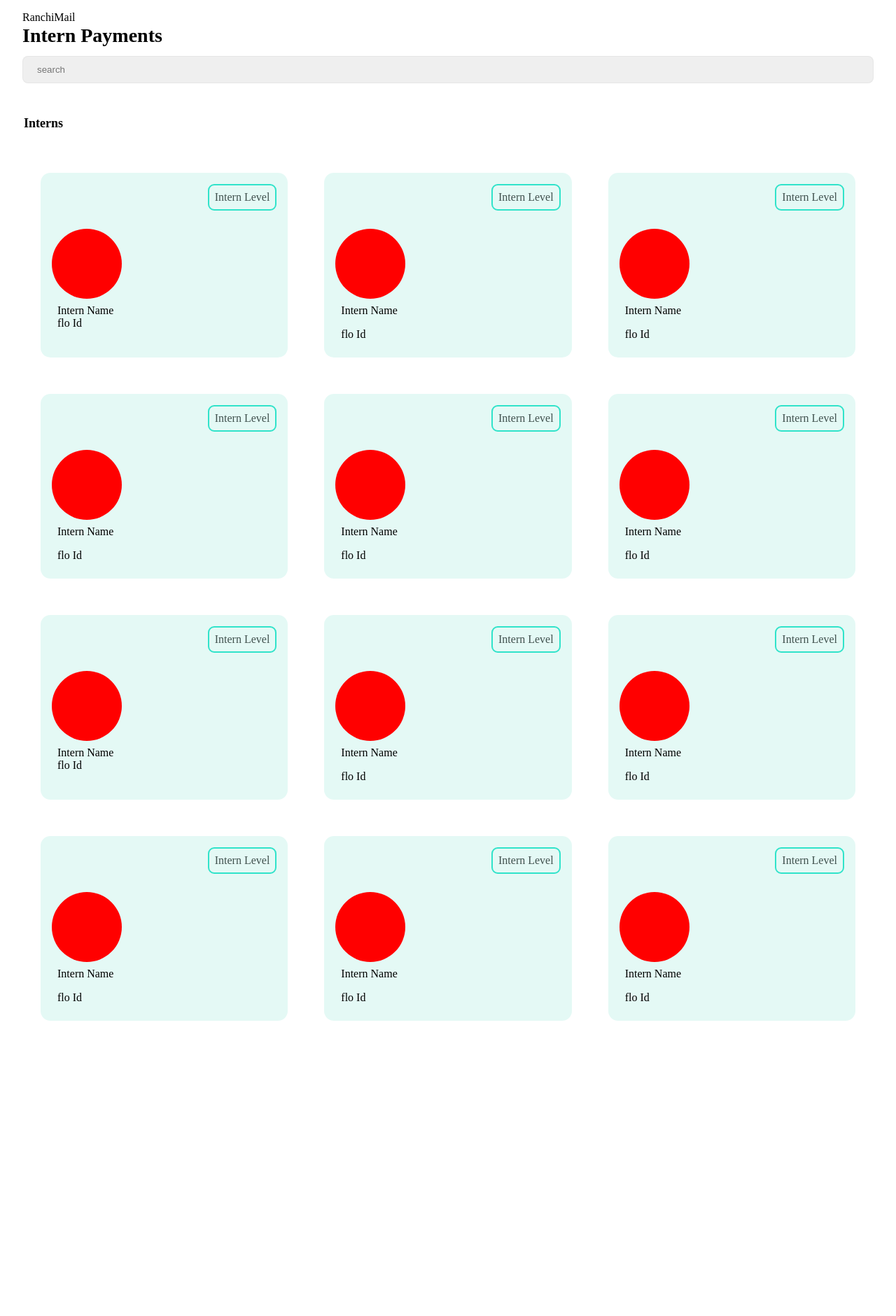
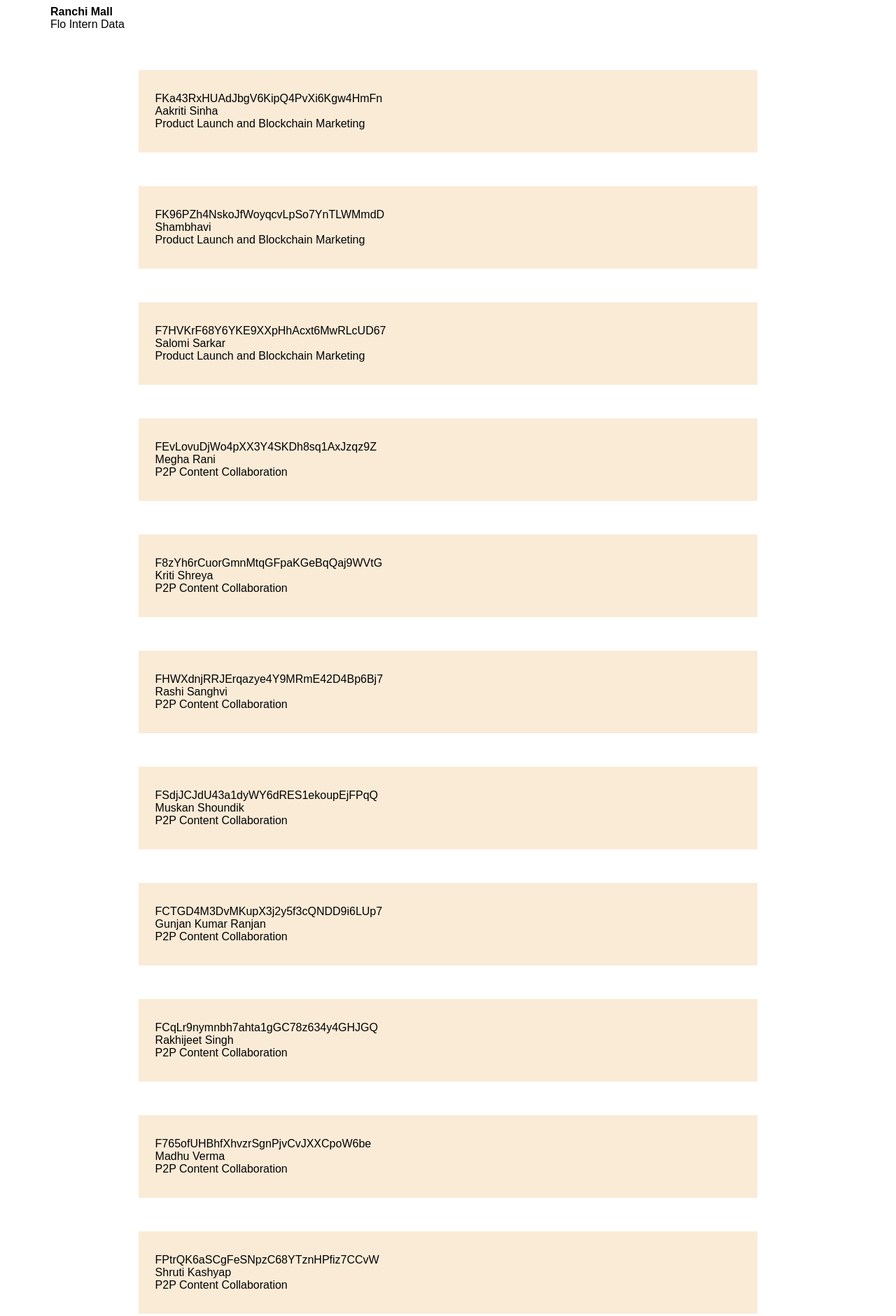
Before and after one commit to youngsterjaidev/youngsterjaidev.github.io, a plain HTML site: page floIntern/index.html in a window 1280 px wide. Shown: the top 1881 px of the page at 70% size. Before the commit the page ends 1517 px from the top, so only its background shows below. Drawn offline with Linux system fonts and the light colour scheme; a web font is replaced by a local one.

Commit message:
Update index.html

```diff
--- a/floIntern/index.html
+++ b/floIntern/index.html
@@ -5,271 +5,324 @@
     <meta charset="UTF-8">
     <meta http-equiv="X-UA-Compatible" content="IE=edge">
     <meta name="viewport" content="width=device-width, initial-scale=1.0">
-    <title>Home</title>
-    <link rel="stylesheet" href="css/main.css" />
+    <link href="http://fonts.cdnfonts.com/css/monalisa-font" rel="stylesheet">
+
+    <title>Document</title>
+
     <style>
         body {
-    background: white;
+            padding: 0 0.5em 0.5em 0.5em;
             margin: 0;
-    padding: 0em 1em 1em 1em;
-    font-family: -webkit-pictograph;
+            font-family: sans-serif;
+
         }
 
         * {
-    box-sizing: border-box
+            box-sizing: border-box;
         }
 
-body > div:nth-of-type(1) {
-    font-weight: bold;
-    padding: 1em;
-    font-size: 18px;
+        h1 {
+            text-align: center;
+            font-weight: 100;
+        }
+
+        .card {
+            margin: 3em auto;
+            background-color: antiquewhite;
+            padding: 2em 1.5em;
+            cursor: pointer;
+            max-width: 70%;
+        }
+
+        .list {
+            margin: 1em auto;
+            background-color: #f0f0f0;
+            padding: 2em 1.5em;
+            cursor: pointer;
+            max-width: 70%;
         }
 
         nav {
-    background: white;
             display: flex;
-    flex-flow: row wrap;
+            flex-flow: row nowrap;
+            justify-content: space-between;
             align-items: center;
-    justify-content: space-between;
-    padding: 1em;
+            padding: 0.5em 4em;
             position: sticky;
             top: 0;
-    background: #fff;
-    z-index: 1;
+            background-color: #fff;
         }
 
-nav > div:first-of-type > div:nth-of-type(1) {
-    background: white;
+        nav>div:nth-of-type(1) {
+            cursor: pointer;
         }
 
-nav > div:first-of-type > div:nth-of-type(2) {
-    background: white;
-    font-style: normal;
+        #back>div:first-of-type {
             font-weight: bold;
-    font-size: 28px;
-    line-height: 33px;
         }
 
-input {
-    padding: 0.8em 1.5em;
-    border-radius: 8px;
-    background: #EFEFEF;
-    border: 1px solid #e6e6e6e2;
-    margin: 1em 0em;
+        @media screen and (max-width: 500px) {
+            nav {
+                padding: 0.5em;
             }
 
-.container {
-    display: flex;
-    flex-flow: row wrap;
-    justify-content: center;
+            .list {
+                max-width: 100%;
             }
 
             .card {
-    background: #E4F9F5;
-    border-radius: 16px;
-    padding: 5em 1em 1em 1em;
-    flex: 1;
-    height: auto;
-    width: 30%;
-    min-width: 300px;
-    margin: 1.5em;
-    position: relative;
-    cursor: pointer;
-    border: 2px solid #ffff;
-}
-
-.card:hover {
-     border: 2px solid #b1b1b1a5;
-}
-
-.card > div:nth-of-type(1) {
-    position: absolute;
-    top: 1em;
-    right: 1em;
-    color: #40514E;
-    border: 2px solid #30E3CA;
-    box-sizing: border-box;
-    border-radius: 9px;
-    padding: 0.5em;
-}
-
-.card > div:nth-of-type(1):hover {
-    background: #000;
-    color: #fff;
-    border-color: transparent;
-}
-
-.card-body > div {
-    padding: 0.5em;
-}
-
-.card-body > div:nth-of-type(1) {
-    background: red;
-    width: 100px;
-    height: 100px;
-    border-radius: 50%;
-}
-
-.card-body > div:nth-of-type(2) {
-}
-
-@media screen and (max-width: 600px) {
-    nav {
-        position: static;
-        top: auto;
-        flex-flow: column nowrap;
-    }
-    input {
-        width: 100%;
-        display: block;
-        margin: 2em 0em;
-        padding: 1.5em;
-    }
-
-    .container {
-        flex-flow: column nowrap;
-    }
-
-    .card {
-        width: 100%;
-        display: flex;
-        flex-flow: column-reverse nowrap;
-        background: #fff;
-        padding: 0;
-    }
-
-    .card:hover {
-        box-shadow: none;
-        background: #fff;
-        border-color: #fff;
-    }
-
-    .card > div:nth-of-type(1) {
-        position: static;
-        background: white;
-        display: inline;
-        width: max-content;
-    }
-
-    .card-body {
-        display: flex;
-        margin: 1em 0em;
+                max-width: 100%;
             }
         }
     </style>
+    <script src="components.min.js"></script>
 </head>
 
 <body>
     <nav>
-        <div>
-            <div>RanchiMail</div>
-            <div>Intern Payments</div>
+        <div id="back">
+            <div>Ranchi Mall</div>
+            <div>Flo Intern Data</div>
         </div>
-        <input type="text" placeholder="search" />
+        <sm-input type="search" placeholder="search" />
     </nav>
-    <div>Interns</div>
-    <div class="container">
+    <div id="root"></div>
+    <script>
+        (() => {
+            console.log("//== Js on Fire ==//")
+
+            const floUserList = [
+                {
+                    floUserName: "Aakriti Sinha",
+                    floId: "FKa43RxHUAdJbgV6KipQ4PvXi6Kgw4HmFn",
+                    project: "Product Launch and Blockchain Marketing"
+                },
+                {
+                    floUserName: "Shambhavi",
+                    floId: "FK96PZh4NskoJfWoyqcvLpSo7YnTLWMmdD",
+                    project: "Product Launch and Blockchain Marketing"
+                },
+                {
+                    floUserName: "Salomi Sarkar",
+                    floId: "F7HVKrF68Y6YKE9XXpHhAcxt6MwRLcUD67",
+                    project: "Product Launch and Blockchain Marketing"
+
+                },
+                {
+                    floUserName: "Megha Rani",
+                    floId: "FEvLovuDjWo4pXX3Y4SKDh8sq1AxJzqz9Z",
+                    project: "P2P Content Collaboration"
+                },
+                {
+                    floUserName: "Kriti Shreya",
+                    floId: "F8zYh6rCuorGmnMtqGFpaKGeBqQaj9WVtG",
+                    project: "P2P Content Collaboration"
+                },
+                {
+                    floUserName: "Rashi Sanghvi",
+                    floId: "FHWXdnjRRJErqazye4Y9MRmE42D4Bp6Bj7",
+                    project: "P2P Content Collaboration"
+                },
+                {
+                    floUserName: "Muskan Shoundik",
+                    floId: "FSdjJCJdU43a1dyWY6dRES1ekoupEjFPqQ",
+                    project: "P2P Content Collaboration"
+                },
+                {
+                    floUserName: "Gunjan Kumar Ranjan",
+                    floId: "FCTGD4M3DvMKupX3j2y5f3cQNDD9i6LUp7",
+                    project: "P2P Content Collaboration"
+                },
+                {
+                    floUserName: "Rakhijeet Singh",
+                    floId: "FCqLr9nymnbh7ahta1gGC78z634y4GHJGQ",
+                    project: "P2P Content Collaboration"
+                },
+                {
+                    floUserName: "Madhu Verma",
+                    floId: "F765ofUHBhfXhvzrSgnPjvCvJXXCpoW6be",
+                    project: "P2P Content Collaboration"
+                },
+                {
+                    floUserName: "Shruti Kashyap",
+                    floId: "FPtrQK6aSCgFeSNpzC68YTznHPfiz7CCvW",
+                    project: "P2P Content Collaboration"
+                },
+                {
+                    floUserName: "Shivam Kumar Pandey",
+                    floId: "FJK9EDGhKj4Wr2zeCo3zRPXCNU6CXFFQAN",
+                    project: "JavaScript Development for Blockchain Products"
+                },
+                {
+                    floUserName: "Abhijeet Anand",
+                    floId: "FEHKFxQxycsxw2qQQSn2Y1BCT6Mfb8EMko",
+                    project: "JavaScript Development for Blockchain Products"
+                },
+                {
+                    floUserName: "Ritika Agrawal",
+                    floId: "FFaB6N1ETZsykXVS2PdM5xhj5BBoqsfsXC",
+                    project: "JavaScript Development for Blockchain Products"
+                },
+                {
+                    floUserName: "Jai Dev",
+                    floId: "FFoVnVMJv8BTfbk7ij9T5jPHs7VKSz886A",
+                    project: "JavaScript Development for Blockchain Products"
+                }
+            ]
+
+            let _rootDiv = document.getElementById("root")
+
+            customElements.define("rn-card", class RnCard extends HTMLElement {
+                static get observedAttributes() {
+                    return ['floid', 'flousername', 'project']
+                }
+
+                attributeChangedCallback(name, oldValue, newValue) {
+                    if (oldValue !== newValue) {
+                        this[name] = newValue
+                    }
+                }
+
+                connectedCallback() {
+                    this.innerHTML = `
                 <div class="card">
-           <div>Intern Level</div>
-           <div class="card-body">
-                <div></div>
-                <div>
-                <div>Intern Name</div>
-                <div>flo Id</div>
+                    <div>${this.floid}</div>
+                    <div>${this.flousername}</div>
+                    <div>${this.project}</div>
                 </div>
+            `
+                    this.addEventListener("click", (e) => {
+                        window.history.pushState(
+                            {
+                                floid: this.floid,
+                                message: "Detail Page active"
+                            },
+                            "/detail",
+                            "/detail"
+                        )
+
+                        _rootDiv.innerHTML = routes["/detail"]
+                    })
+                }
+            })
+
+            customElements.define("rn-detail", class RnDetail extends HTMLElement {
+                get data() {
+                    return this.getAttribute("data")
+                }
+
+                set data(val) {
+                    return this.hasAttribute("data", val)
+                }
+
+                static get observedAttributes() {
+                    return ['data']
+                }
+
+                attributeChangedCallback(name, oldValue, newValue) {
+                    if (oldValue !== newValue) {
+                        console.log(name, oldValue, newValue)
+                        this[name] = newValue
+                        this.render()
+                    }
+                }
+
+                _getTransactionDetail = async (id) => {
+                    try {
+                        let uri = `https://ranchimallflo.duckdns.org/api/v1.0/getFloAddressTransactions?floAddress=${id}`
+                        let res = await fetch(uri)
+                        let data = await res.json()
+                        console.log(this.data)
+                        this.render(data)
+                        // if (data.result === 'ok') {
+                        //     Object.keys(data.transactions).map((index) => {
+                        //         let { parsedFloData, transactionDetails } = data.transactions[index]
+                        //         console.log(parsedFloData)
+                        //         this.setAttribute("data", parsedFloData)
+                        //         this.render(parsedFloData)
+                        //     })
+                        // }
+                    } catch (e) {
+                        // ERROR HANDLING
+                        console.log("Error Occured while fetching the User Data : ", e)
+                    }
+                }
+
+                connectedCallback() {
+                    this._getTransactionDetail(window.history.state.floid)
+                    this.render()
+                }
+
+                render(data) {
+                    if (data) {
+                        this.innerHTML = ``
+                        let el = document.createElement("div")
+                        if (data.result === 'ok') {
+                            Object.keys(data.transactions).map((index) => {
+                                let { parsedFloData, transactionDetails } = data.transactions[index]
+                                console.log(parsedFloData)
+                                this.setAttribute("data", parsedFloData)
+                                const { flodata, tokenAmount } = parsedFloData
+                                let li = document.createElement("div")
+                                li.classList.add("list")
+                                li.innerHTML = `
+                        <div>Message: ${flodata}</div>
+                        <div>Amount: RS.${tokenAmount}.00</div>
+`
+                                el.appendChild(li)
+                            })
+                        }
+
+                        this.innerHTML = `
+                    <h1>Transaction Details</h1>
+                `
+
+                        this.appendChild(el)
+                    } else {
+                        this.innerHTML = `
+                <div style="margin-top: 8em;">
+                    <h1>Loading<h1>
                 </div>
-        </div>
-        <div class="card">
-           <div>Intern Level</div>
-           <div class="card-body">
-                <div></div>
-                <div>Intern Name</div>
-                <div>flo Id</div>
-           </div>
-        </div>
-        <div class="card">
-           <div>Intern Level</div>
-           <div class="card-body">
-                <div></div>
-                <div>Intern Name</div>
-                <div>flo Id</div>
-           </div>
-        </div>
-        <div class="card">
-           <div>Intern Level</div>
-           <div class="card-body">
-                <div></div>
-                <div>Intern Name</div>
-                <div>flo Id</div>
-           </div>
-        </div>
-        <div class="card">
-           <div>Intern Level</div>
-           <div class="card-body">
-                <div></div>
-                <div>Intern Name</div>
-                <div>flo Id</div>
-           </div>
-        </div>
-        <div class="card">
-           <div>Intern Level</div>
-           <div class="card-body">
-                <div></div>
-                <div>Intern Name</div>
-                <div>flo Id</div>
-           </div>
-        </div>
-        <div class="card">
-           <div>Intern Level</div>
-           <div class="card-body">
-                <div></div>
-                <div>
-                <div>Intern Name</div>
-                <div>flo Id</div>
-                </div>
-           </div>
-        </div>
-        <div class="card">
-           <div>Intern Level</div>
-           <div class="card-body">
-                <div></div>
-                <div>Intern Name</div>
-                <div>flo Id</div>
-           </div>
-        </div>
-        <div class="card">
-           <div>Intern Level</div>
-           <div class="card-body">
-                <div></div>
-                <div>Intern Name</div>
-                <div>flo Id</div>
-           </div>
-        </div>
-        <div class="card">
-           <div>Intern Level</div>
-           <div class="card-body">
-                <div></div>
-                <div>Intern Name</div>
-                <div>flo Id</div>
-           </div>
-        </div>
-        <div class="card">
-           <div>Intern Level</div>
-           <div class="card-body">
-                <div></div>
-                <div>Intern Name</div>
-                <div>flo Id</div>
-           </div>
-        </div>
-        <div class="card">
-           <div>Intern Level</div>
-           <div class="card-body">
-                <div></div>
-                <div>Intern Name</div>
-                <div>flo Id</div>
-           </div>
-        </div>
-    </div>
+            `
+                    }
+                }
+            })
+
+            const indexPage = document.createElement("div")
+            // for (let i = 0; i < 10; i++) {
+            //     let el = document.createElement("rn-card")
+            //     el.setAttribute("floid", i)
+            //     indexPage.appendChild(el)
+            // }
+
+            floUserList.forEach(user => {
+                let el = document.createElement("rn-card")
+                el.setAttribute("floid", user.floId)
+                el.setAttribute("flousername", user.floUserName)
+                el.setAttribute("project", user.project)
+                indexPage.appendChild(el)
+            })
+
+            const detailPage = `<rn-detail data="Loading"></rn-detail>`
+
+            const routes = {
+                "/": indexPage.innerHTML,
+                "/detail": detailPage
+            }
+
+            document.getElementById("back").addEventListener("click", e => {
+                window.history.pushState(
+                    {},
+                    "/",
+                    "/"
+                )
+                _rootDiv.innerHTML = routes["/"]
+            })
+
+            _rootDiv.innerHTML = routes["/"]
+
+        })()
+    </script>
 </body>
 
 </html>
```
Lines whose indentation alone changed are shown as unchanged.
